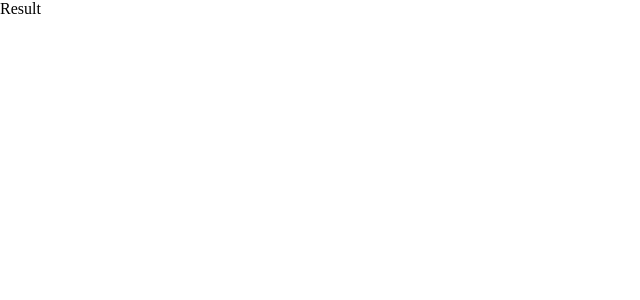
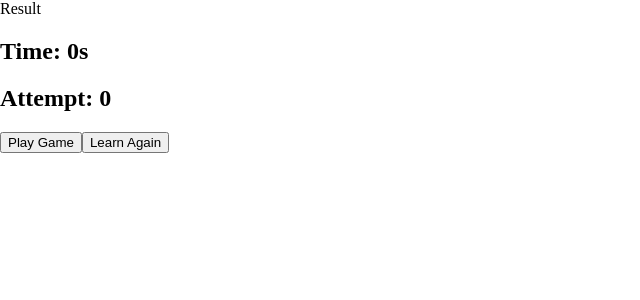
Before and after one commit to smilenayeon/game, a React (Create React App) app: page /result in a window 1280 px wide. Shown: the top 300 px of the page, without its empty margins (0-640 px from the left). Built offline with nearby package versions, Linux system fonts and the light colour scheme.

Commit message:
result component is set

```diff
--- a/src/components/pages/game/Game.jsx
+++ b/src/components/pages/game/Game.jsx
@@ -9,19 +9,14 @@ import "./Game.css";
 function Game() {
     const navigate=useNavigate();
     const {dataItems}=useContext(DataContext);
-    const {attemptCount,handleCardClick, matchedCards,isFlipped}=useContext(GameContext);
+    const {setAttemptCount,attemptCount,handleCardClick,isFlipped,setIsFlipped,matchedCards,setMatchedCards,setTime,time,startTime }=useContext(GameContext);
     const wordDeck= dataItems.map((dataItem)=>({...dataItem, type:"word"}));
     const sentenceDeck=dataItems.map((dataItem)=>({...dataItem, type:"sentence"}));
     const gameCards= wordDeck.concat(sentenceDeck);
-    const [time,setTime]=useState(0);
+
 
     const onCardClick = (cardKey,matchKey) => handleCardClick(cardKey,matchKey);
 
-    const startTime = () => {
-      return setInterval(() => {
-          setTime(prevTime => prevTime + 1);
-      }, 1000);
-  };
 
     useEffect(() => {
       const interval = startTime();
@@ -31,8 +26,21 @@ function Game() {
       };
   }, []);
 
+  if (matchedCards.length ===16){
+    setMatchedCards([]);
+    setIsFlipped(false);
+    navigate("/result");
+  }
 
-    matchedCards.length=== 16 && navigate("/result");
+  const learnAgain=()=>{
+    navigate("/");
+    setAttemptCount(0);
+    setTime(0);
+    setIsFlipped(false);
+    setMatchedCards([]);
+  }
+
+
 
 
 
@@ -55,7 +63,7 @@ function Game() {
     <p>Click to match</p>
     <h3>Time: {time}s</h3>
     <h3>Attempt: {attemptCount}</h3>
-    <button className="learn-again-button" onClick={()=>{navigate("/")}}>Learn again</button>
+    <button className="learn-again-button" onClick={learnAgain}>Learn again</button>
     </div>
 
     </div>
--- a/src/components/pages/game/GameContext.jsx
+++ b/src/components/pages/game/GameContext.jsx
@@ -1,4 +1,5 @@
 import React,{createContext, useState,useEffect} from "react";
+
 
 export const GameContext= createContext();
 
@@ -11,6 +12,8 @@ export const GameContext= createContext();
     const [isMatched,setIsMatched]=useState(false);
     const [isFlipped, setIsFlipped]=useState(false);
     const [matchedCards, setMatchedCards]=useState([]);
+    const [time, setTime]=useState(0);
+
 
     const handleCardClick = (cardKey, matchKey) => {
         if (flippedCards.length < 2) {
@@ -43,6 +46,15 @@ export const GameContext= createContext();
         }
         setFlippedCards([]);
     };
+
+    const startTime = () => {
+        return setInterval(() => {
+            setTime(prevTime => prevTime + 1);
+        }, 1000);
+    };
+
+
+
     const contextValue = {
         attemptCount,
         setAttemptCount,
@@ -55,6 +67,9 @@ export const GameContext= createContext();
         setIsFlipped,
         matchedCards,
         setMatchedCards,
+        time,
+        setTime,
+        startTime
     };
 
     return(
--- a/src/components/pages/result/Result.jsx
+++ b/src/components/pages/result/Result.jsx
@@ -1,8 +1,36 @@
-import React from 'react'
+import React,{useContext} from 'react';
+import {GameContext} from '../game/GameContext';
+import { useNavigate } from 'react-router-dom';
 
 function Result() {
+    const navigate=useNavigate();
+    const {time,attemptCount,setAttemptCount,setTime,setIsFlipped,setMatchedCards} = useContext(GameContext);
+
+
+    const learnAgain=()=>{
+        navigate("/");
+        setAttemptCount(0);
+        setTime(0);
+        setIsFlipped(false);
+        setMatchedCards([]);
+      }
+      const playGame=()=>{
+        navigate("/game");
+        setAttemptCount(0);
+        setTime(0);
+        setIsFlipped(false);
+        setMatchedCards([]);
+      }
+
   return (
-    <div>Result</div>
+    <div>
+    Result
+    <h2>Time: {time}s</h2>
+    <h2>Attempt: {attemptCount}</h2>
+    <button onClick={playGame}>Play Game</button>
+    <button onClick={learnAgain}>Learn Again</button>
+
+    </div>
   )
 }
 
```
